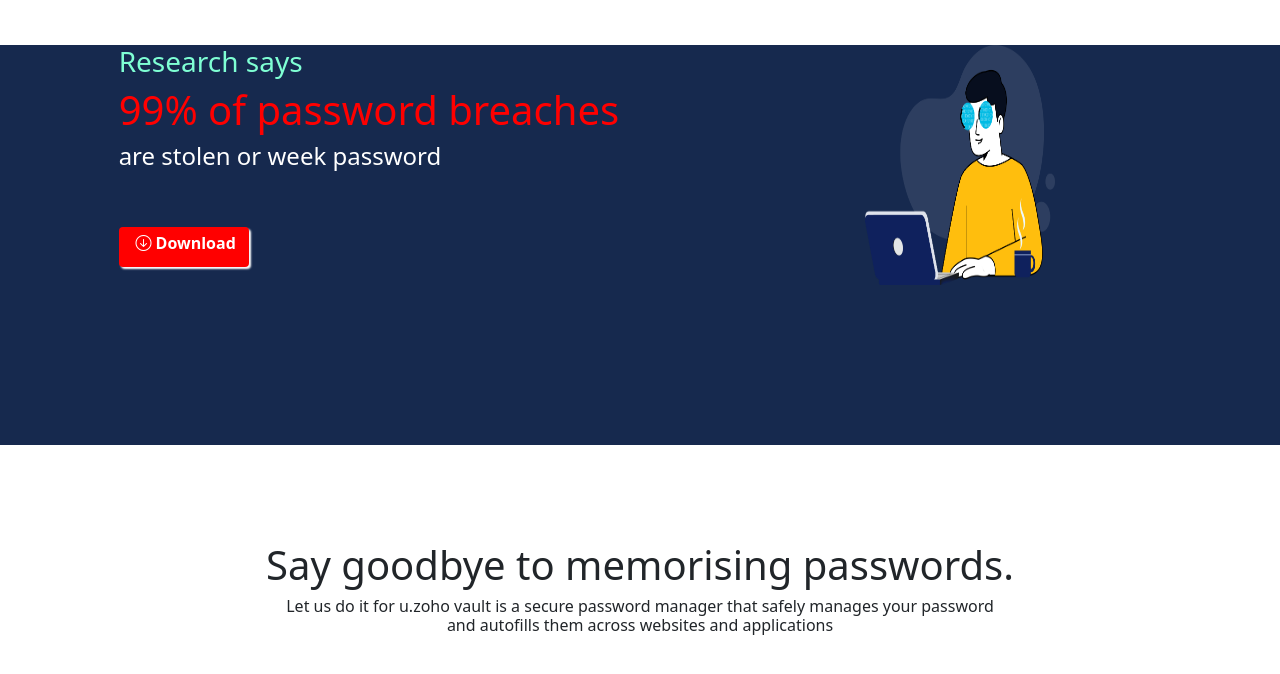
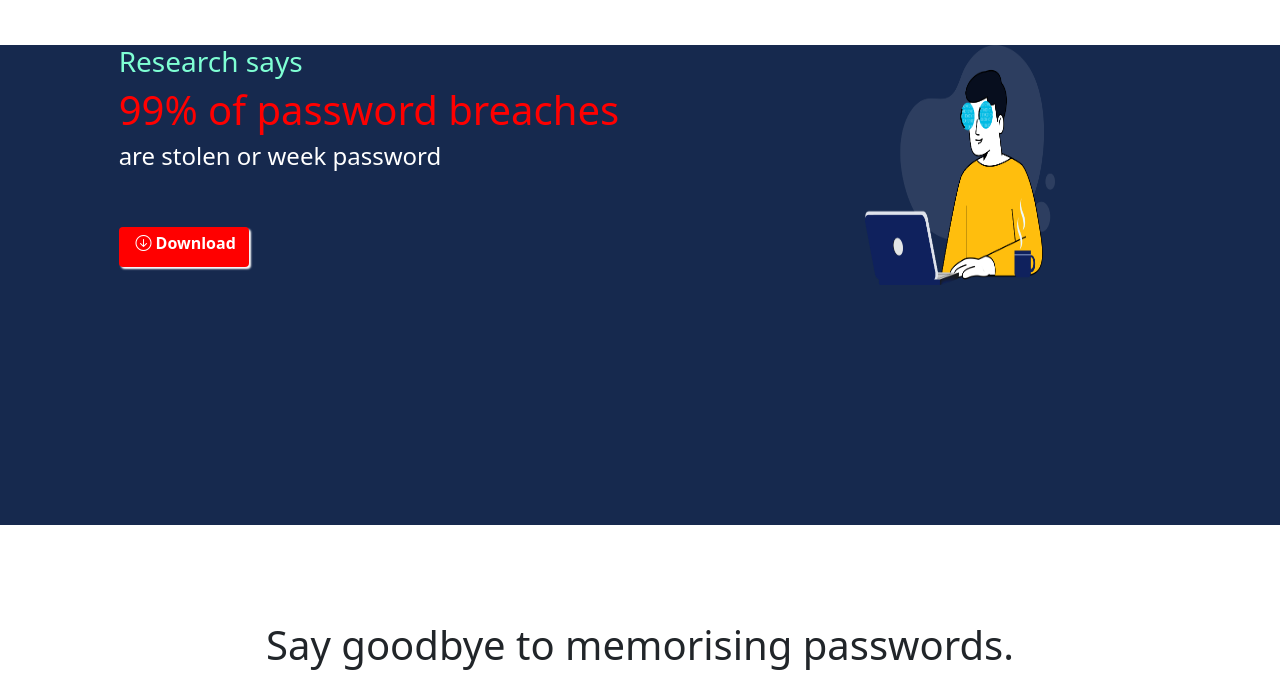
Before and after one commit to Manikandan1730/web-creation, a plain HTML site: page index.html in a window 1280 px wide. Shown: the part 1456-2130 px from the top of the page. Drawn offline with nearby package versions, Linux system fonts and the light colour scheme.

Commit message:
Update index.html

```diff
--- a/index.html
+++ b/index.html
@@ -103,7 +103,7 @@
     </div>
 </div>
 <br><br>
-<div class="container-fluid" style="background-image: url('header.png');height: 50vh;">
+<div class="container-fluid" style="background-image: url('header.png');height: 60vh;">
     <div class="row">
 <div class="col-sm-1"></div>
 
```
